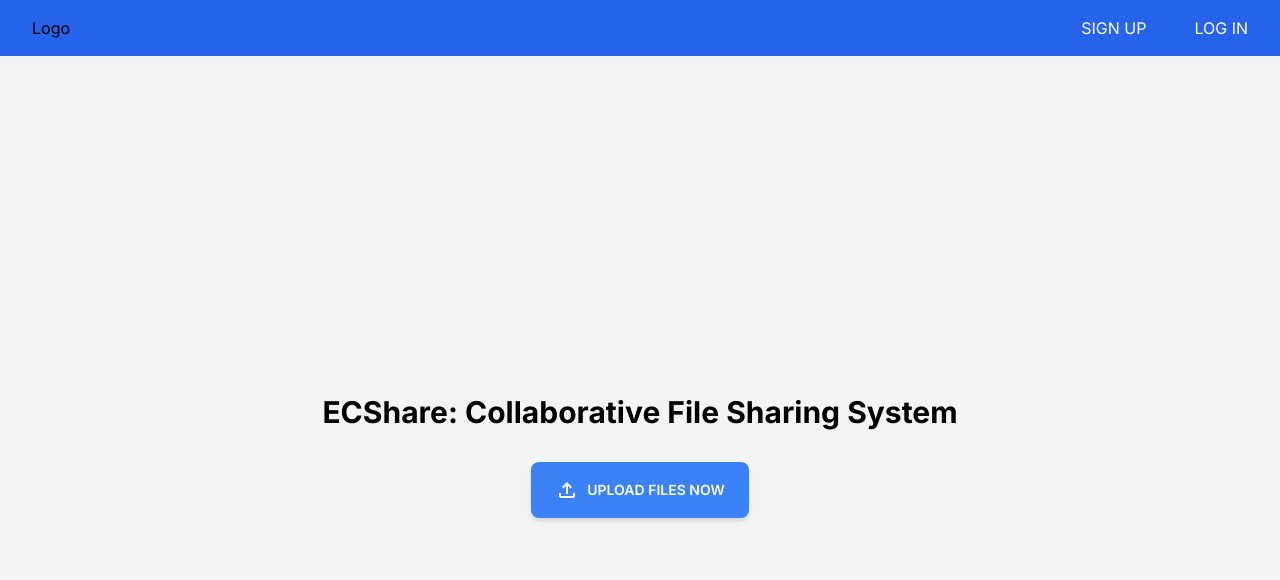
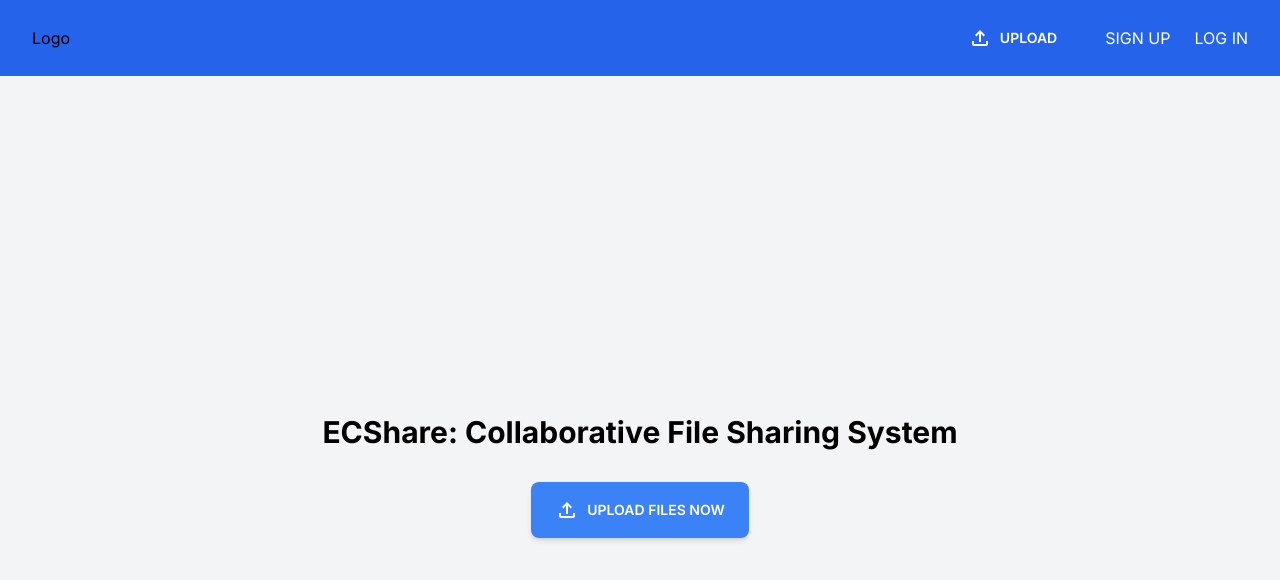
Before and after one commit to hninhnin0929/ecshare, a Next.js app: page / in a window 1280 px wide. Shown: the top 580 px of the page. Built offline with nearby package versions, Linux system fonts and the light colour scheme.

Commit message:
myfiles page

```diff
--- /dev/null
+++ b/src/app/myfiles/page.tsx
@@ -0,0 +1,26 @@
+import React from 'react';
+
+interface File {
+  name: string;
+  size: number;
+}
+
+interface MyFilesProps {
+  files?: File[]; // Make files prop optional
+}
+
+export default function MyFiles({ files = [] }: MyFilesProps) {
+  return (
+    <div>
+      <h1 className="text-2xl font-semibold mb-4">My Files</h1>
+      <div className="grid grid-cols-2 gap-4">
+        {files.map((file, index) => (
+          <div key={index} className="bg-gray-100 p-4 rounded-md">
+            <p className="font-semibold">{file.name}</p>
+            <p className="text-gray-500">{file.size} bytes</p>
+          </div>
+        ))}
+      </div>
+    </div>
+  );
+}
--- a/src/app/page.tsx
+++ b/src/app/page.tsx
@@ -1,27 +1,27 @@
 "use client";
-import React, { useState, useEffect  } from 'react';
+import React, { useState, useEffect } from 'react';
 import { MdOutlineFileUpload } from 'react-icons/md';
 import { Button } from '@/components/common/button';
 import UploadModal from '@/components/common/modal';
+import Link from 'next/link';
 
 export default function Home() {
-
-  const [modalIsOpen, setModalIsOpen] = useState(false);
 
   return (
     <div className="flex flex-col justify-center items-center h-screen bg-gray-100">
       <h1 className="text-3xl font-bold mb-8">ECShare: Collaborative File Sharing System</h1>
-      <div >
+      <div>
+        <Link href={"/myfiles"}>
           <Button
             variant="default"
             size="xl"
             className="bg-blue-500 hover:bg-blue-600 text-white font-semibold py-3 px-6 rounded-lg shadow-md flex items-center space-x-2 transition duration-300 ease-in-out"
-          onClick={() => setModalIsOpen(true)}>
+          >
             <MdOutlineFileUpload className="w-6 h-6" />
             <span>UPLOAD FILES NOW</span>
           </Button>
+        </Link>
       </div>
-      { modalIsOpen && <UploadModal isOpen={modalIsOpen} onClose={() => setModalIsOpen(false)} /> }
     </div>
   );
 }
--- a/src/components/layout/header.tsx
+++ b/src/components/layout/header.tsx
@@ -1,15 +1,31 @@
+"use client";
+import React, { useState, useEffect  } from 'react';
 import Link from 'next/link'
+import { Button } from '../common/button'
+import { MdOutlineFileUpload } from 'react-icons/md'
+import UploadModal from '../common/modal';
 
 const Header = () => {
+    const [modalIsOpen, setModalIsOpen] = useState(false);
+
     return (
         <nav className='flex justify-between items-center bg-blue-600 px-8 py-4'>
             <div>
                 Logo
             </div>
             <div className='flex items-center space-x-6 ml-auto'>
+                <Button
+                    variant="link"
+                    size="lg"
+                    className=" hover:bg-blue-600 text-white font-semibold py-3 px-6 flex items-center space-x-2 hover:no-underline"
+                    onClick={() => setModalIsOpen(true)}>
+                    <MdOutlineFileUpload className="w-6 h-6" />
+                    <span>UPLOAD</span>
+                </Button>
                 <Link className='text-white mr-6' href={"/"}>SIGN UP</Link>
                 <Link className='text-white' href={"/"}>LOG IN</Link>
             </div>
+            { modalIsOpen && <UploadModal isOpen={modalIsOpen} onClose={() => setModalIsOpen(false)} /> }
         </nav>
     )
 }
```
Lines whose indentation alone changed are shown as unchanged.
